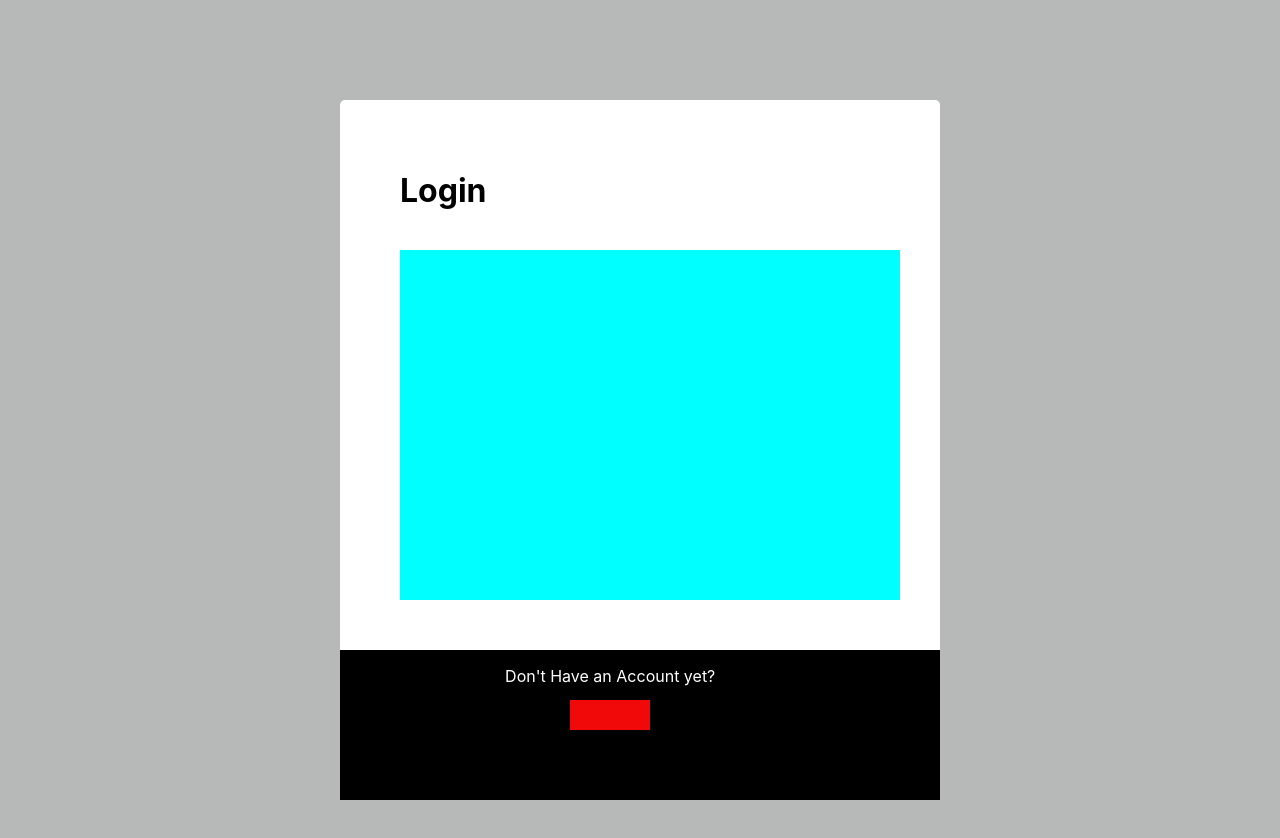
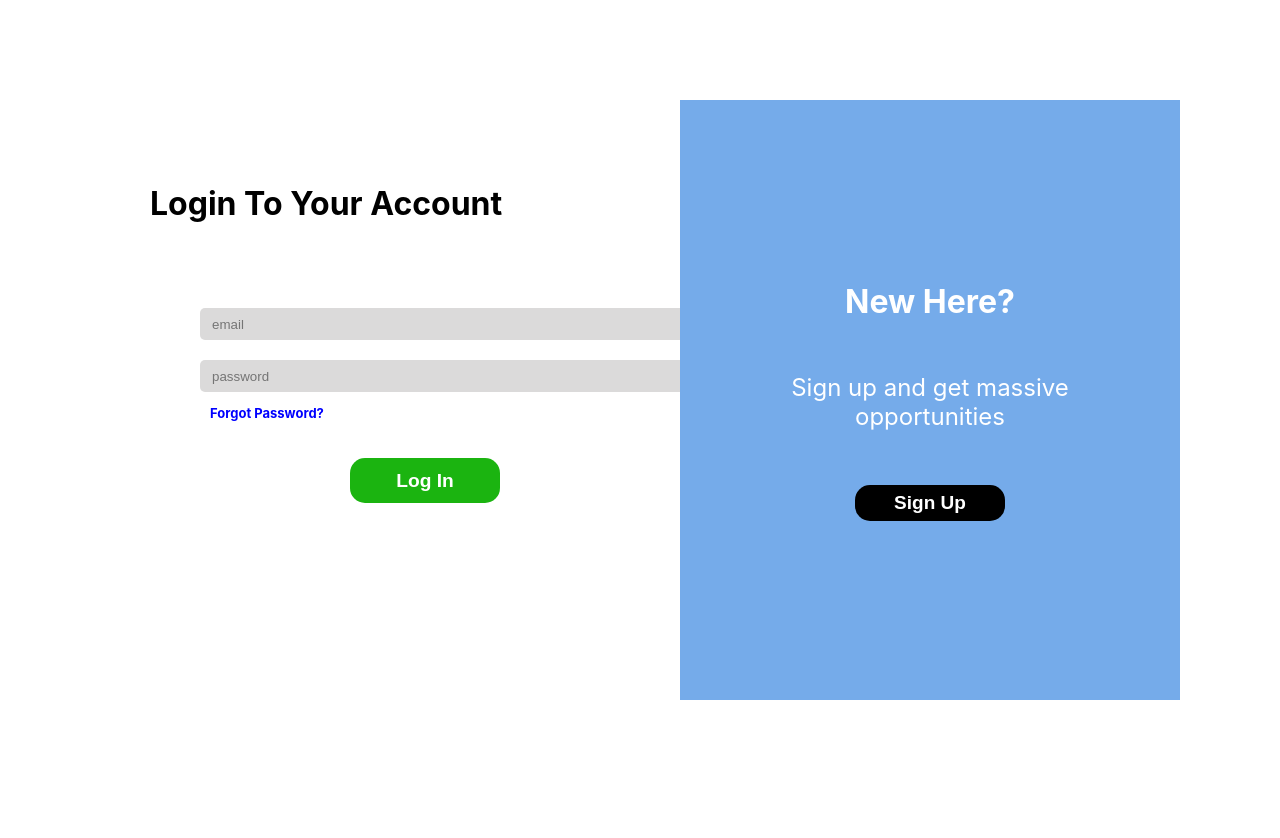
Before and after one commit to KanchanaT98/Academic-Advisor-Project---FrontEnd, a React (Create React App) app in the folder academic/: page / in a window 1280 px wide. Shown: the top 838 px of the page. After the commit the page ends 800 px from the top, so only its background shows below. Built offline with nearby package versions, Linux system fonts and the light colour scheme.

Commit message:
almost done with the login page

```diff
--- a/academic/src/Pages/Login.css
+++ b/academic/src/Pages/Login.css
@@ -1,66 +1,141 @@
+.containerAll{
+    position: relative;
+}
 
-.Login-container{
+.loginHeader {
+    position: absolute;
+    left: 50px ;
+    top: 5px;
+}
+
+.auth-form-container {
+    border: #000000;
+    width: 50px;
+    height: 30px;
+    left: 50px;
     display: flex;
-    background-color: rgb(183, 184, 184);
-    height: 900px;
-    width: 100%;
-    overflow: auto;
+    min-height: 100vh;
+    align-items: center;
     justify-content: center;
+}
+
+.forgotPassword {
+    color: blue;
+    font-size : 13px;
+    position: absolute;
+    left: 10px;
+    cursor: pointer;
 
 }
 
-.Login-container-body{
-    display: flex;
+.RegisterHere {
+    text-align: right;
+}
+
+.RightHalf{
+    text-align: center;
+    height: 600px;
     position: absolute;
-    top: 100px;
-    background-color: white;
-    height: 700px;
-    width: 600px;
-    border-radius: 5px;
+    right: 100px;
+    width: 500px;
+    background-color: #75ABEA;
 
 }
 
-#Login-header{
-    display: flex;
+.LeftHalf{
     position: absolute;
-    left: 60px;
-    top: 50px;
+    left: 100px;
+    padding: 200px;
+}
+
+
+.SignUpButton {
+    background-color: black;
+    padding: 7px;
+    border-radius: 15px;
+    width: 150px;
+    border: 0;
+    text-align: center;
+    bottom: -200px;
+    position: relative;
+    font-size: 19px;
+    color: white;
+    cursor: pointer;
 
 }
 
-.form-container{
-    display: flex;
-    position: absolute;
-    background-color: aqua;
-    height: 350px;
-    width: 500px;
-    top: 150px;
-    left: 60px;
-}
-
-.signUp-container{
-    display: flex;
-    position: absolute;
-    background-color: black;
-    width: 100%;
-    height: 150px;
-    top: 550px;
-    justify-content: center;
-    text-align: center;
-}
-
-#login-signup-text{
+.SignUpText2{
+    position: relative;
+    bottom: -170px;
+    font-size: x-large;
     color: white;
 }
 
-#login-signUp-btn{
-    background-color: rgb(241, 8, 8);
-    color: rgb(79, 79, 230);
-    display: flex;
+.SignUpText1{
+    position: relative;
+    bottom: -150px;
+    font-size: xx-large;
+    text-align: center;
+    color: white;
+}
+
+label{
+    text-align: left;
+    padding: 0.25rem,0;
+}
+
+
+
+.emailIn{
+    background-color: #dbdada;
+    border-radius: 5px;
+    width: 500px;
+    position: relative;
+    border: 0;
     height: 30px;
-    width: 80px;
+
+}
+
+.passwordIn {
+    background-color: #dbdada;
+    border-radius: 5px;
+    width: 500px;
+    position: relative;
+    border: 0;
+    height: 30px;
+
+
+}
+
+.loginButton{
+    background-color: #1bb410;
+    text-align: center;
+    color: white;
+    border-radius: 15px;
+    width: 150px;
+    border: 0;
+    height: 45px;
     position: absolute;
-    top: 50px;
-    left: 230px;
-    border: 0px;
+    left: 150px;
+    top: 150px;
+    padding: 3px;
+    font-size: larger;
+    cursor: pointer;
 }
+
+
+.LogIn-Form{
+    position: relative;
+    left: -100px;
+    top: -50px;
+}
+
+.emailIn::placeholder{
+    position: relative;
+    left: 10px;
+  }
+
+  .passwordIn::placeholder{
+    position: relative;
+    left: 10px;
+  }
--- a/academic/src/Pages/Login.jsx
+++ b/academic/src/Pages/Login.jsx
@@ -1,36 +1,130 @@
-import React from "react";
-import './Login.css';
-import {useNavigate} from 'react-router-dom';
+import React, { useState } from "react";
+import { useNavigate } from 'react-router-dom';
+import "./Login.css";
+import axios from "axios";
+
 
 const Login = () => {
+  const [email, setEmail] = useState("");
+  const [password, setPassword] = useState("");
+  let nav = useNavigate()
 
-    let nav = useNavigate();
+  async function submit(event) {
+    event.preventDefault();
+    try {
+      await axios.post("http://localhost:8080/api/login", {
+        email: email,
+        password: password,
+      }).then((res) =>
+      {
+        console.log(res.data);
+        if(res.data === "Account not found")
+        {
+          alert("Account not found");
+        }
+        else if(res.data === "Advisor Logged in Successfully!...")
+        {
+          alert("Logged in Successfully!...");
+          nav('/AdvisorDashboard');
+        }
+        else if(res.data === "Student Logged in Successfully!...")
+        {
+          alert("Logged in Successfully!...");
+          nav('/StudentDashboard');
+        }
+        else if(res.data === "Admin Logged in Successfully!...")
+        {
+            alert("Logged in Successfully!...");
+            nav('/AdminDashboard');
+        }
+        else if(res.data === "Incorrect Password")
+            {
+              alert("Incorrect Password");
+              nav('/Login');
+            }
+        else{
+          alert("Incorrect Password");
+        }
+      },
+      );
 
-    async function SignUp(event) {
-        event.preventDefault();
-        try{
-            nav('/SignUp')
-        }catch(err){
-            alert(err);
-        }
+    } catch (err) {
+      alert(err);
     }
 
+  }
 
-    return(
-        <div className="Login-container">
-            <div className="Login-container-body">
-                <h1 id="Login-header">Login</h1>
-                <div className="form-container">
+    async function signup(event) {
+      event.preventDefault();
+      try {
+        nav('/RegisterChoice')
+      } catch (err) {
+        alert(err);
+      }
 
-                </div>
-                <div className="signUp-container">
-                    <p id="login-signup-text">Don't Have an Account yet?</p>
-                    <button id="login-signUp-btn" onClick={SignUp} />Sign Up
+    }
 
-                </div>
+  return (
+    <div className="containerAll">
+      <div className="auth-form-container">
+        <div className="LeftHalf">
+          <h1 className="loginHeader">
+            <b>Login To Your Account</b>
+          </h1>
+
+          <form className="LogIn-Form">
+          <div>
+              <input
+                type="text"
+                className="passwordIn"
+                placeholder="email"
+                id="email"
+                name="email"
+                value={email}
+                onChange={(event) => {
+                  setEmail(event.target.value);
+                }}
+              />
             </div>
+            <br></br>
+            <div>
+              <input
+                type="password"
+                className="passwordIn"
+                placeholder="password"
+                id="password"
+                name="password"
+                value={password}
+                onChange={(event) => {
+                  setPassword(event.target.value);
+                }}
+              />
+            </div>
+            <div>
+              <p className="forgotPassword">
+                <b>Forgot Password?</b>
+              </p>
+            </div>
+            <button className="loginButton" type="Submit" onClick={submit}>
+              <b>Log In</b>
+            </button>
+          </form>
+        </div>
 
+        <div className="RightHalf">
+          <h3 className="SignUpText1">
+            <b>New Here?</b>
+          </h3>
+          <p className="SignUpText2">
+            Sign up and get massive<br></br> opportunities
+          </p>
+          <button className="SignUpButton" onClick={signup}>
+            <b>Sign Up</b>
+          </button>
         </div>
-    )
-}
-export default Login
+      </div>
+
+    </div>
+  );
+};
+export default Login;
--- /dev/null
+++ b/package.json
@@ -0,0 +1,5 @@
+{
+  "dependencies": {
+    "axios": "^1.7.7"
+  }
+}
```
Also changed, not shown: 1 other file (tests, documents, lock files or other folders).
